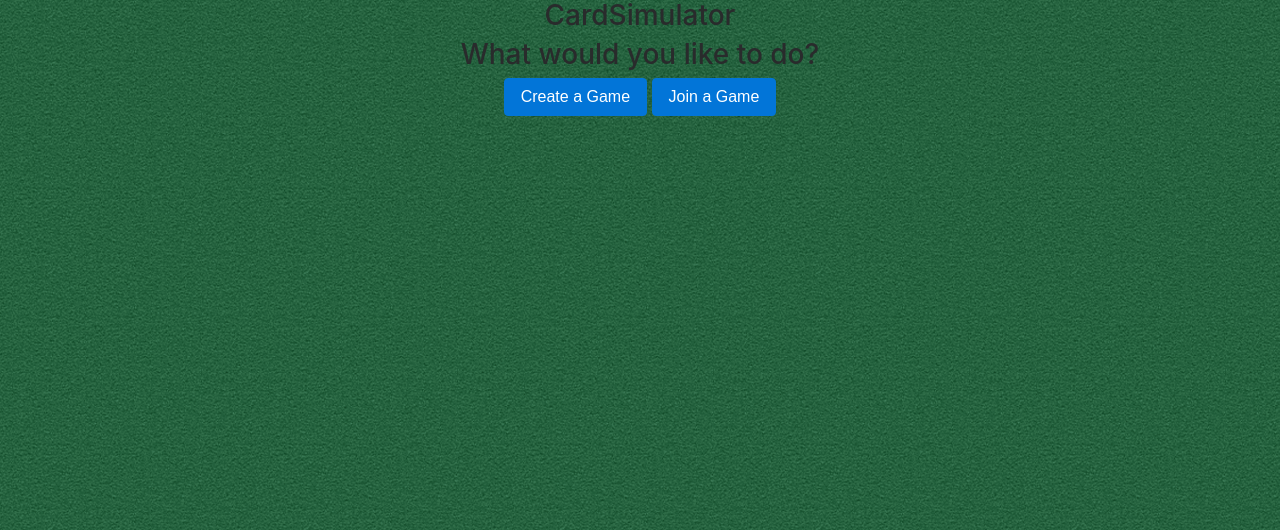
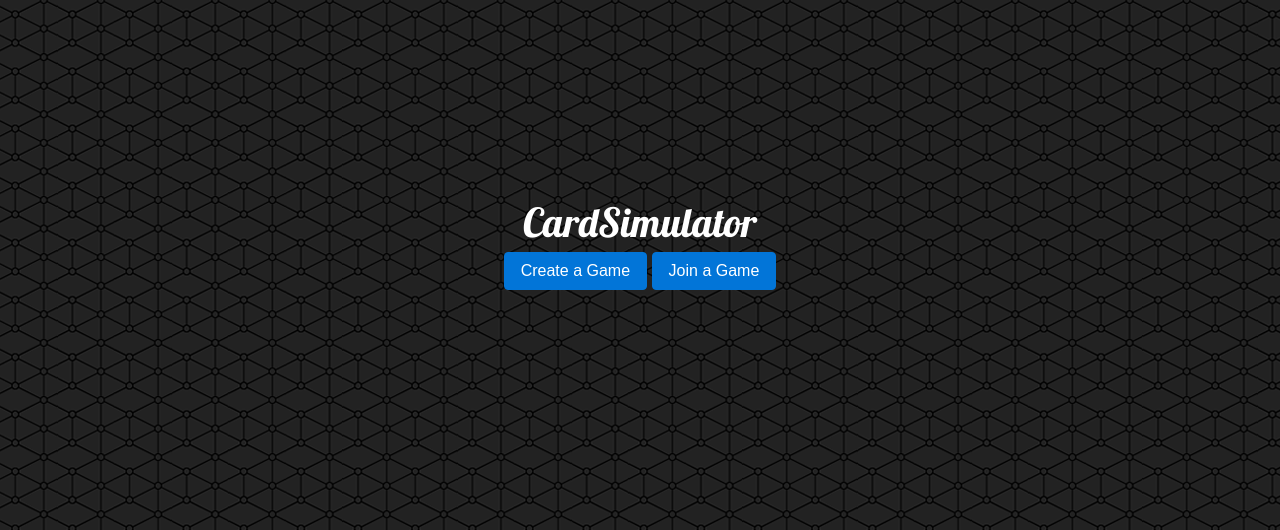
Before and after one commit to Cuzzo01/HackKU2019, a PHP site: page /templates/menu.html in a window 1280 px wide. Shown: the top 530 px of the page. Run offline with PHP 8.4, Linux system fonts and the light colour scheme.

Commit message:
some formatting

```diff
--- a/css/game.css
+++ b/css/game.css
@@ -38,5 +38,6 @@ h3 {
   width: 35px;
 }
 body {
- background-image: url("../CardCropped/pool_table.png");
+  color: white;
+  background-image: url("../CardCropped/connectwork.png");
 }
--- a/css/joinMenu.css
+++ b/css/joinMenu.css
@@ -1,9 +1,12 @@
 body {
- background-image: url("../CardCropped/pool_table.png");
+  padding-top: 200px;
+  color: white;
+  background-image: url("../CardCropped/connectwork.png");
 }
 #joinCode {
   text-align: center;
 }
 #joinBtn {
+  padding-top: 10px;
   text-align:center;
 }
--- a/css/lobby.css
+++ b/css/lobby.css
@@ -1,6 +1,7 @@
 body {
-  background-color: green;
-  background-image: url("../CardCropped/pool_table.png");
+  padding-top: 150px;
+  color: white;
+  background-image: url("../CardCropped/connectwork.png");
 }
 .nameLabel {
   display: inline-block;
--- a/css/menu.css
+++ b/css/menu.css
@@ -1,7 +1,10 @@
 body {
- background-image: url("../CardCropped/pool_table.png");
+  color: white;
+  background-image: url("../CardCropped/connectwork.png");
 }
 #header {
+  font-family: 'Lobster', cursive;
+  padding-top: 200px;
   text-align: center;
 }
 #intro {
--- a/templates/menu.html
+++ b/templates/menu.html
@@ -1,6 +1,8 @@
 <!doctype html>
 <html lang="en">
 <head>
+
+    <link href="https://fonts.googleapis.com/css?family=Lobster" rel="stylesheet">
     <!-- Required meta tags -->
     <meta charset="utf-8">
     <meta name="viewport" content="width=device-width, initial-scale=1, shrink-to-fit=no">
@@ -16,11 +18,10 @@
 </head>
 <body>
     <div class="container-fluid" id="header">
-        <h3 id="name">CardSimulator</h3>
+        <h1 id="name">CardSimulator</h3>
     </div>
 
     <div class = "container-fluid" id="intro">
-        <h3 id="intromsg">What would you like to do?</h3>
         <button type="button" class="btn btn-primary" id="createGame">Create a Game</button>
         <button type="button" class="btn btn-primary" id="joinGame">Join a Game</button>
     </div>
```
Also changed, not shown: CardCropped/connectwork.png (added).
